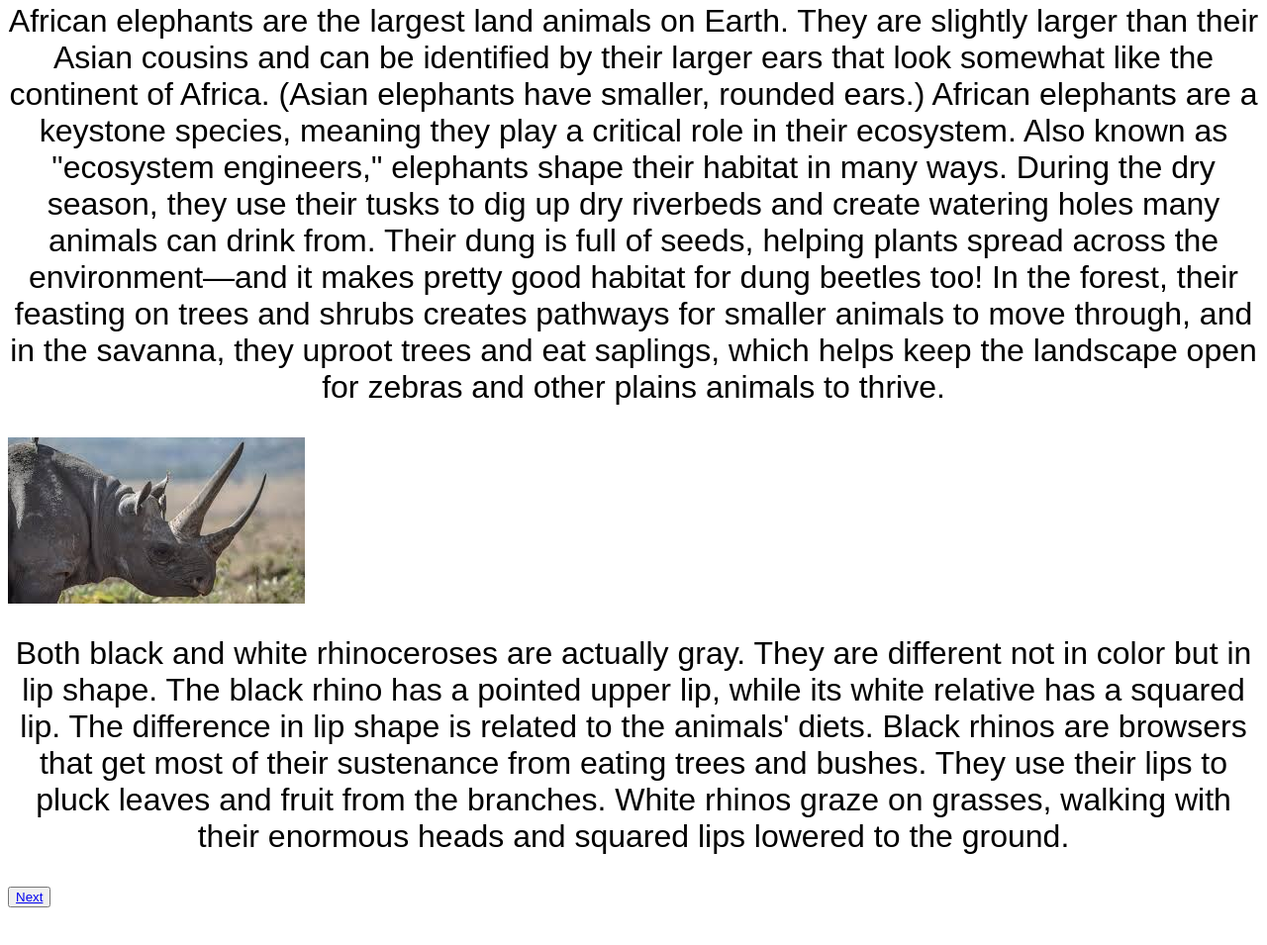
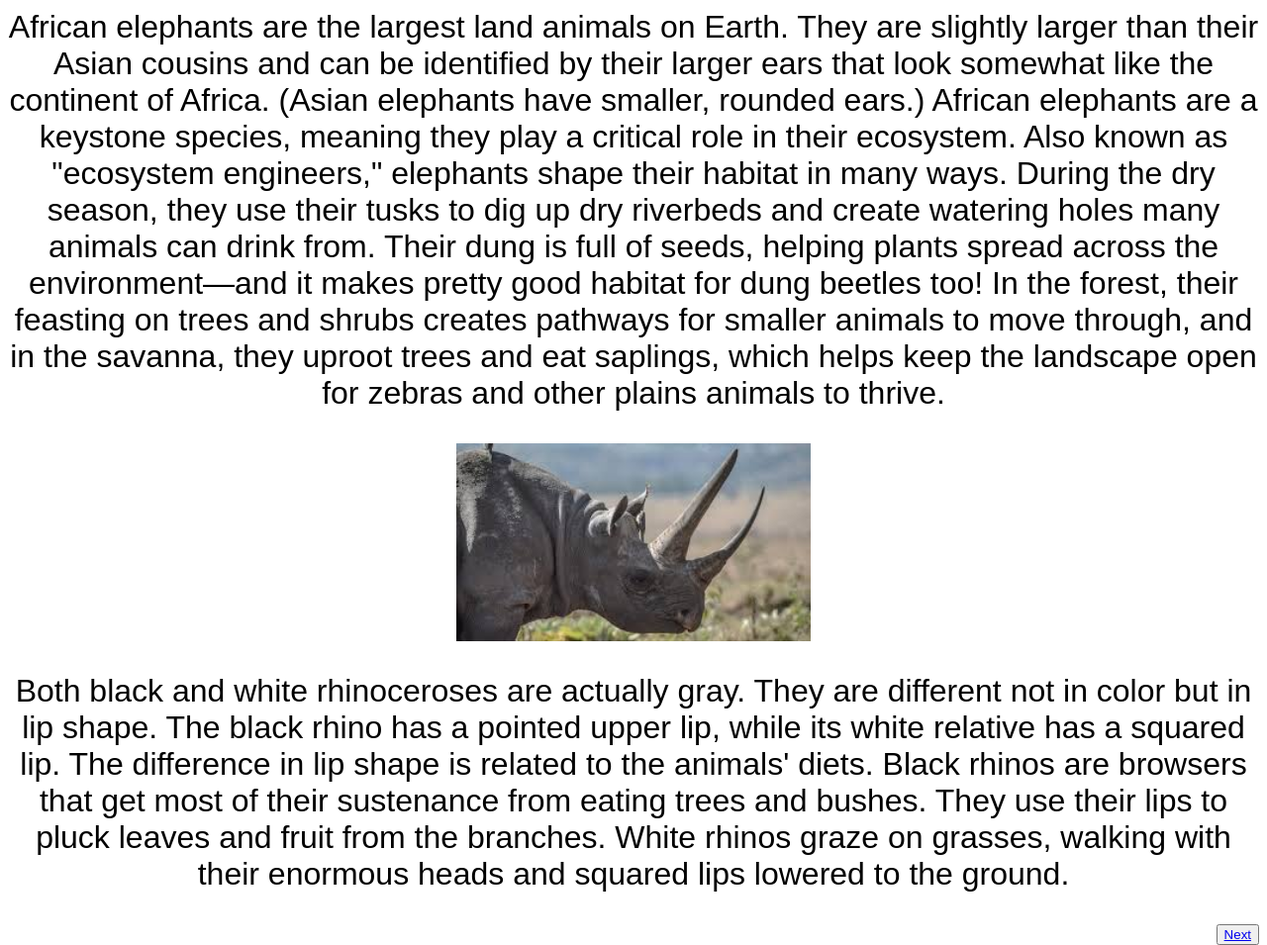
Before and after one commit to corycamp/Assignment-1, a plain HTML site: page index.html in a window 1280 px wide. Shown: the part 289-1244 px from the top of the page at 99% size. Before the commit the page ends 1214 px from the top, so only its background shows below. Drawn offline with Linux system fonts and the light colour scheme.

Commit message:
Page1 completed closes #4.

```diff
--- a/index.html
+++ b/index.html
@@ -14,7 +14,8 @@
 
 	<p>Both black and white rhinoceroses are actually gray. They are different not in color but in lip shape. The black rhino has a pointed upper lip, while its white relative has a squared lip. The difference in lip shape is related to the animals' diets. Black rhinos are browsers that get most of their sustenance from eating trees and bushes. They use their lips to pluck leaves and fruit from the branches. White rhinos graze on grasses, walking with their enormous heads and squared lips lowered to the ground.</p>
 
-	<button><a href="pages/page2.html">Next</a></button>
+	<button id="next" ><a href="pages/page2.html">Next</a></button>
+
 </body>
 </head>
 </html>
--- a/styles/styles.css
+++ b/styles/styles.css
@@ -12,3 +12,16 @@ p{
 	text-align: center;
 	font-size: 32px;
 }
+
+img{
+	display: block;
+	margin-left: auto;
+	margin-right: auto;
+	width: auto;
+	height: 25vh;
+}
+
+#next{
+	display: block;
+	float: right;
+}
```
